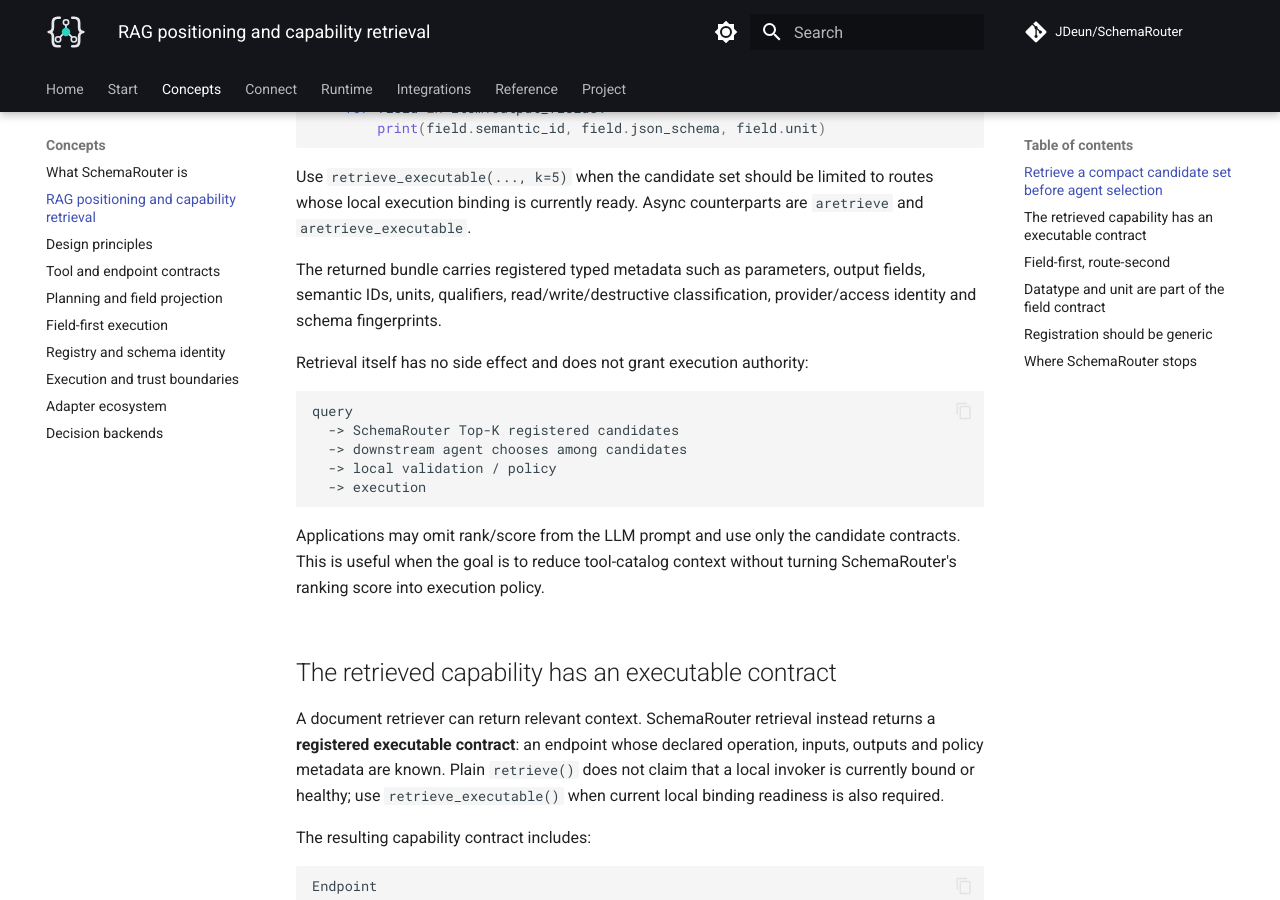
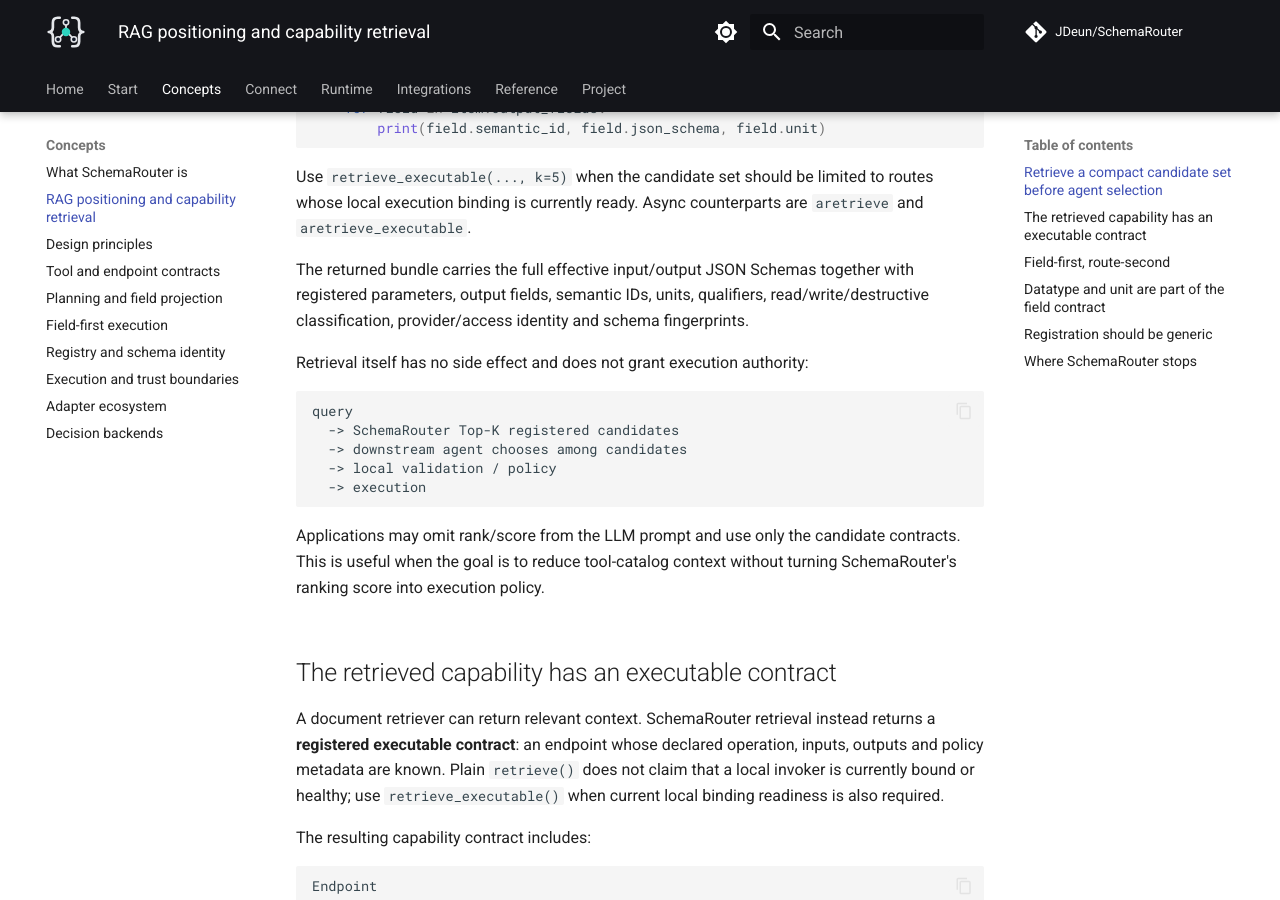
Before and after one commit to JDeun/SchemaRouter, an MkDocs documentation site: the page built from docs/concepts/capability-catalog.md, in a window 1280 px wide and 900 px high, scrolled down 1320 px. Built offline with MkDocs 1.6.1 and Material for MkDocs 9.7.7, drawn with Linux system fonts in a browser that asks for light colours; comment, search, counter and statistics services are not loaded.

Commit message:
docs: document full schema fidelity in docs/concepts/capability-catalog.md

```diff
--- a/docs/concepts/capability-catalog.md
+++ b/docs/concepts/capability-catalog.md
@@ -62,9 +62,9 @@ Use `retrieve_executable(..., k=5)` when the candidate set should be limited to
 execution binding is currently ready. Async counterparts are `aretrieve` and
 `aretrieve_executable`.
 
-The returned bundle carries registered typed metadata such as parameters, output fields, semantic
-IDs, units, qualifiers, read/write/destructive classification, provider/access identity and schema
-fingerprints.
+The returned bundle carries the full effective input/output JSON Schemas together with registered
+parameters, output fields, semantic IDs, units, qualifiers, read/write/destructive classification,
+provider/access identity and schema fingerprints.
 
 Retrieval itself has no side effect and does not grant execution authority:
 
```
